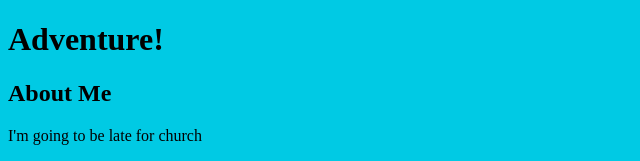
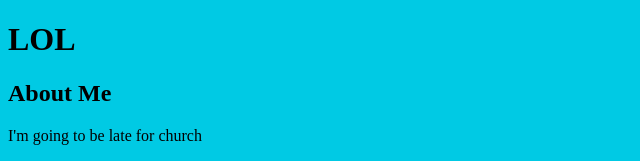
Before and after one commit to clifflfc/Udacity-Github-Course, a plain HTML site: page index.html in a window 1280 px wide. Shown: the top 161 px of the page, without its empty margins (0-640 px from the left). Drawn offline with Linux system fonts and the light colour scheme.

Commit message:
Heading update

```diff
--- a/index.html
+++ b/index.html
@@ -9,7 +9,7 @@
 </head>
 <body>
  <header>
-   <h1> Adventure! </h1>
+   <h1> LOL </h1>
  </header>
 
  <div class="container">
```
